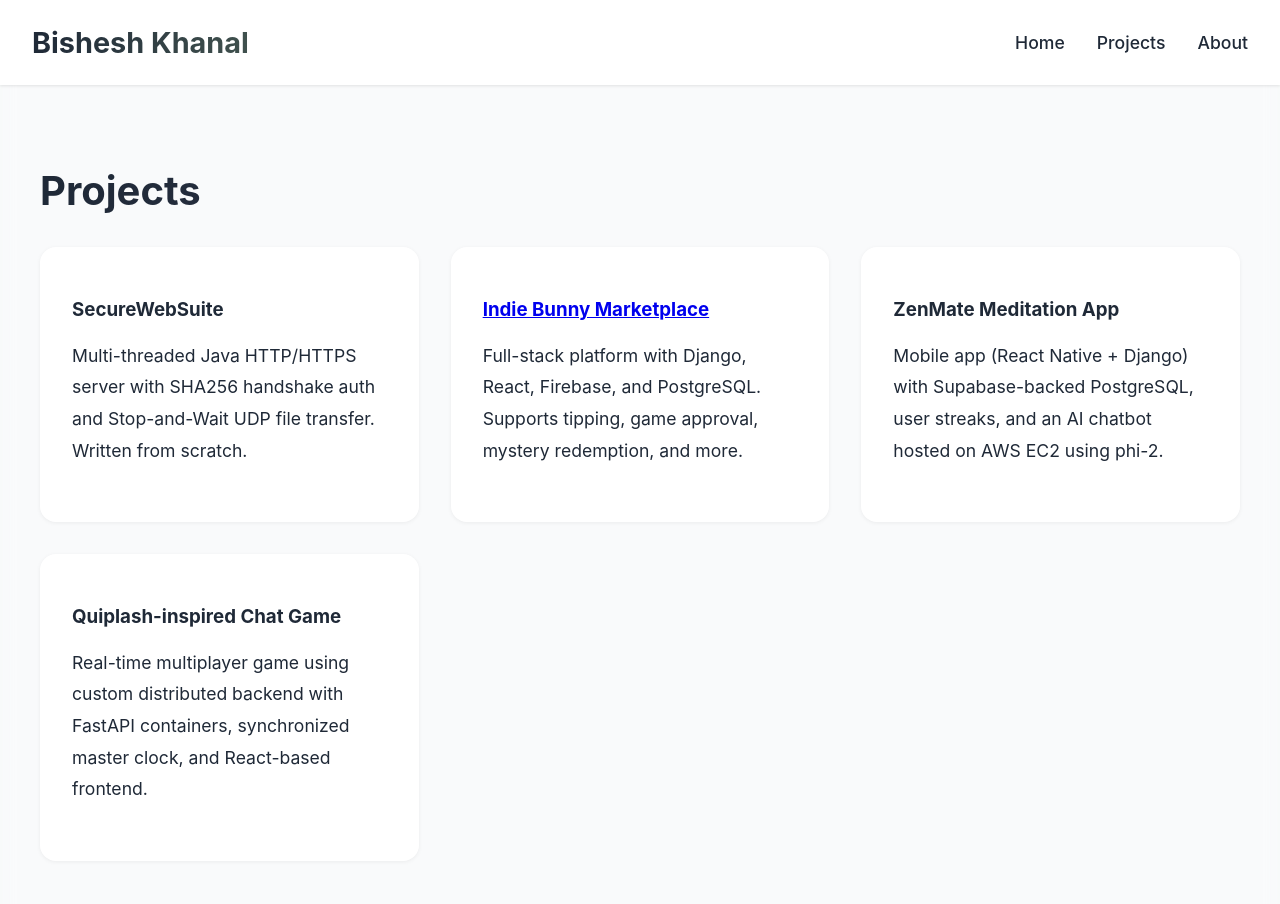
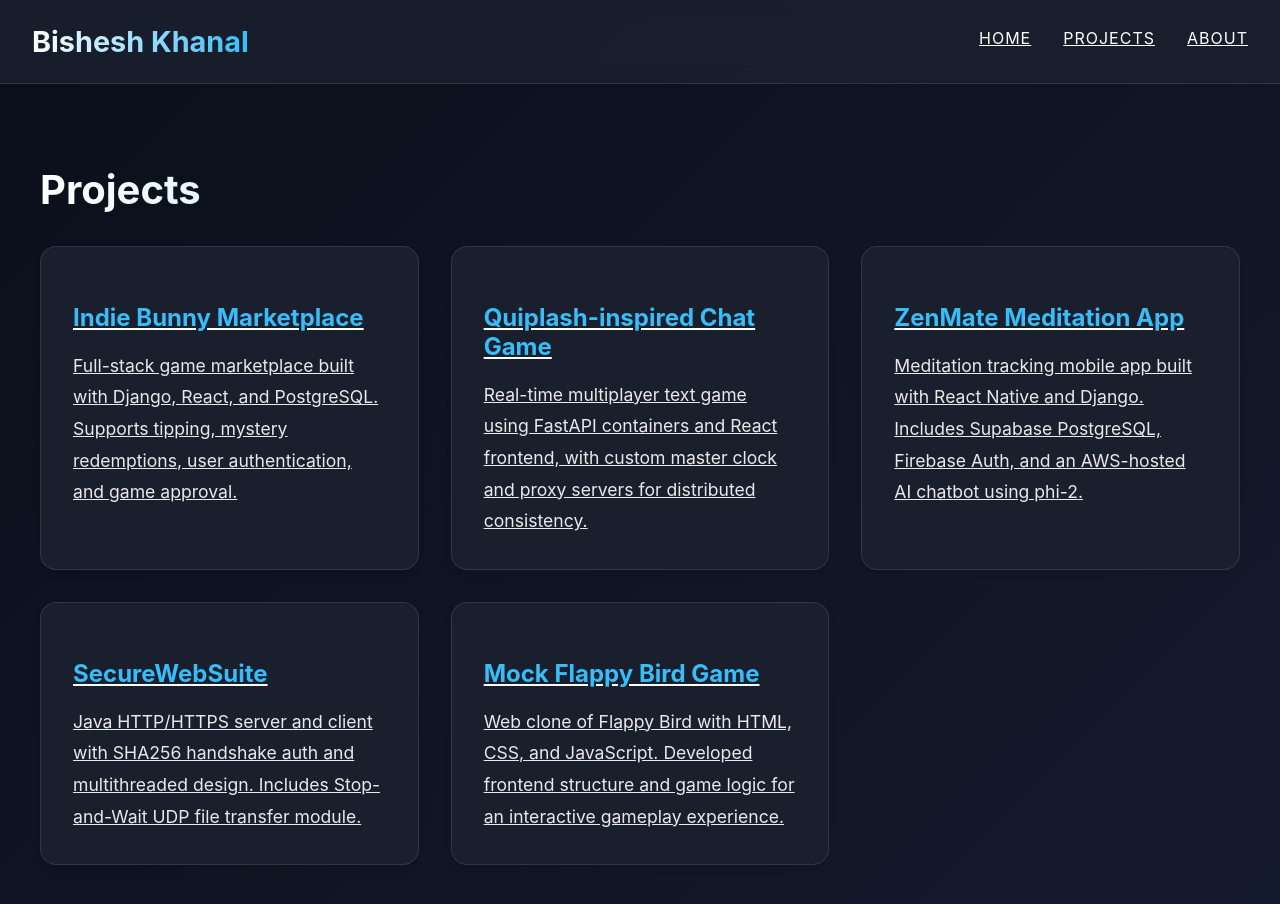
Before and after one commit to bisheshkhanal/bishesh-portfolio, a React (Create React App) app: page /projects in a window 1280 px wide. Shown: the top 904 px of the page. Built offline with nearby package versions, Linux system fonts and the light colour scheme.

Commit message:
More styling + Project details

```diff
--- a/src/App.css
+++ b/src/App.css
@@ -1,16 +1,26 @@
 :root {
-  --bg: #f9fafb;
-  --accent: #3f3d56;
-  --text-dark: #1f2937;
+  --background: #0a0f1a;
+  --card: #1a1f2e;
+  --accent: #38bdf8;
+  --text-light: #ffffff;
+  --text-muted: #94a3b8;
+  --hover: #60a5fa;
   --transition-timing: cubic-bezier(0.4, 0, 0.2, 1);
+}
+
+/* Reset background colors at highest level */
+html, body, #root {
+  background: var(--background);
+  color: var(--text-light);
+  min-height: 100vh;
 }
 
 body {
   margin: 0;
   font-family: 'Inter', -apple-system, BlinkMacSystemFont, sans-serif;
-  background: var(--bg);
-  color: var(--text-dark);
-  min-height: 100vh;
+  background: linear-gradient(135deg, var(--background), #141b2d);
+  background-image: radial-gradient(#1f2937 0.5px, transparent 0.5px);
+  background-size: 30px 30px;
 }
 
 .app-container {
@@ -18,10 +28,14 @@ body {
   backdrop-filter: blur(10px);
   opacity: 1;
   animation: fadeIn 0.3s var(--transition-timing);
+  background: linear-gradient(135deg, var(--background), #141b2d);
+  color: var(--text-light);
 }
 
+/* Update navbar to be more visible on dark background */
 .navbar {
-  background: rgba(255, 255, 255, 0.95);
+  background: rgba(26, 31, 46, 0.95);
+  color: var(--text-light);
   backdrop-filter: blur(10px);
   padding: 1.5rem 2rem;
   display: flex;
@@ -30,12 +44,13 @@ body {
   box-shadow: 0 1px 3px rgba(0, 0, 0, 0.1);
   transform: translateY(0);
   transition: transform 0.3s var(--transition-timing);
+  border-bottom: 1px solid rgba(255, 255, 255, 0.1);
 }
 
 .nav-brand {
   font-size: 1.8rem;
   font-weight: 700;
-  background: linear-gradient(90deg, var(--text-dark), #40514e);
+  background: linear-gradient(90deg, var(--text-light), var(--accent));
   -webkit-background-clip: text;
   -webkit-text-fill-color: transparent;
   margin: 0;
@@ -53,32 +68,17 @@ body {
 }
 
 .nav-link {
-  color: var(--text-dark);
-  text-decoration: none;
-  font-size: 1.1rem;
-  font-weight: 500;
-  position: relative;
-  padding: 0.5rem 0;
-  transition: color 0.3s ease;
-}
-
-.nav-link::after {
-  content: '';
-  position: absolute;
-  width: 0;
-  height: 2px;
-  bottom: 0;
-  left: 0;
-  background: var(--text-dark);
-  transition: width 0.2s ease;
+  text-transform: uppercase;
+  letter-spacing: 1px;
+  padding-bottom: 0.3rem;
+  border-bottom: 2px solid transparent;
+  transition: border 0.3s, color 0.3s;
+  color: var(--text-light);
 }
 
 .nav-link:hover {
-  color: #1f2937;
-}
-
-.nav-link:hover::after {
-  width: 100%;
+  border-bottom: 2px solid var(--accent);
+  color: var(--hover);
 }
 
 .main-content {
@@ -92,7 +92,7 @@ body {
 h2 {
   font-size: 2.5rem;
   margin-bottom: 2rem;
-  background: linear-gradient(90deg, var(--text-dark), var(--accent));
+  background: linear-gradient(90deg, var(--text-light), var(--accent));
   -webkit-background-clip: text;
   -webkit-text-fill-color: transparent;
 }
@@ -101,6 +101,8 @@ p {
   font-size: 1.1rem;
   line-height: 1.8;
   margin-bottom: 1.5rem;
+  color: var(--text-light);
+  opacity: 0.9;
 }
 
 section {
@@ -118,16 +120,42 @@ section {
 }
 
 .project-card {
-  background: #ffffff;
+  background: var(--card);
+  color: var(--text-light);
   border-radius: 1rem;
   padding: 2rem;
-  box-shadow: 0 1px 4px rgba(0, 0, 0, 0.06);
+  backdrop-filter: blur(10px);
+  border: 1px solid rgba(255, 255, 255, 0.1);
   transition: all 0.3s ease-in-out;
+  box-shadow: 0 4px 6px rgba(0, 0, 0, 0.1);
+}
+
+.project-card h3 {
+  color: var(--accent);
+  margin-bottom: 1rem;
+  font-size: 1.5rem;
+}
+
+.project-card p {
+  color: var(--text-light);
+  opacity: 0.9;
+  margin-bottom: 0;
 }
 
 .project-card:hover {
-  transform: translateY(-4px);
-  box-shadow: 0 8px 20px rgba(0, 0, 0, 0.1);
+  transform: translateY(-6px);
+  box-shadow: 0 8px 30px rgba(0, 0, 0, 0.25);
+  border-color: var(--accent);
+}
+
+.project-card a {
+  color: var(--accent);
+  text-decoration: none;
+  transition: color 0.2s ease;
+}
+
+.project-card a:hover {
+  color: var(--hover);
 }
 
 /* Animations */
--- a/src/App.js
+++ b/src/App.js
@@ -5,8 +5,23 @@ import Home from './pages/Home';
 import Projects from './pages/Projects';
 import About from './pages/About';
 import './App.css';
+import { useEffect } from 'react';
+import ProjectDetail from './pages/ProjectDetail';
 
 function App() {
+  useEffect(() => {
+    const revealElements = document.querySelectorAll('.reveal');
+    const observer = new IntersectionObserver(entries => {
+      entries.forEach(entry => {
+        if (entry.isIntersecting) {
+          entry.target.classList.add('active');
+        }
+      });
+    });
+
+    revealElements.forEach(el => observer.observe(el));
+  }, []);
+
   return (
     <Router>
       <div className="app-container">
@@ -22,6 +37,7 @@ function App() {
           <Routes>
             <Route path="/" element={<Home />} />
             <Route path="/projects" element={<Projects />} />
+            <Route path="/projects/:id" element={<ProjectDetail />} />
             <Route path="/about" element={<About />} />
           </Routes>
         </main>
--- /dev/null
+++ b/src/data/projectsData.js
@@ -0,0 +1,54 @@
+const projects = [
+  {
+    id: "indie-bunny",
+    title: "Indie Bunny Marketplace",
+    description:
+      "Full-stack game marketplace built with Django, React, and PostgreSQL. Supports tipping, mystery redemptions, user authentication, and game approval.",
+    technologies: ["React", "Django", "PostgreSQL", "Firebase", "Supabase", "Render", "Vercel"],
+    images: [], // 🔶 Add screenshots if available
+    demoLink: "https://indie-bunny-marketplace.vercel.app/home",
+    repoLink: "https://github.com/bisheshkhanal/Indie-Bunny-Marketplace",
+  },
+  {
+    id: "quiplash-chat-game",
+    title: "Quiplash-inspired Chat Game",
+    description:
+      "Real-time multiplayer text game using FastAPI containers and React frontend, with custom master clock and proxy servers for distributed consistency.",
+    technologies: ["FastAPI", "React", "Docker", "Distributed Systems"],
+    images: [], // 🔶 Add screenshots
+    demoLink: null,
+    repoLink: "https://github.com/bisheshkhanal/Distributed-Chat-Game",
+  },
+  {
+    id: "zenmate-app",
+    title: "ZenMate Meditation App",
+    description:
+      "Meditation tracking mobile app built with React Native and Django. Includes Supabase PostgreSQL, Firebase Auth, and an AWS-hosted AI chatbot using phi-2.",
+    technologies: ["React Native", "Expo", "Django", "PostgreSQL", "Supabase", "AWS", "phi-2"],
+    images: [],
+    demoLink: null,
+    repoLink: null,
+  },
+  {
+    id: "securewebsuite",
+    title: "SecureWebSuite",
+    description:
+      "Java HTTP/HTTPS server and client with SHA256 handshake auth and multithreaded design. Includes Stop-and-Wait UDP file transfer module.",
+    technologies: ["Java", "Multithreading", "TLS", "Networking", "SHA256"],
+    images: [],
+    demoLink: null,
+    repoLink: "https://github.com/bisheshkhanal/SecureWebSuite",
+  },
+  {
+    id: "flappy-bird-clone",
+    title: "Mock Flappy Bird Game",
+    description:
+      "Web clone of Flappy Bird with HTML, CSS, and JavaScript. Developed frontend structure and game logic for an interactive gameplay experience.",
+    technologies: ["HTML", "CSS", "JavaScript"],
+    images: [], // 🔶 Screenshots or gameplay GIF?
+    demoLink: null,
+    repoLink: "https://github.com/pranabmainali/Flappy_Bird_Game",
+  }
+];
+
+export default projects;
--- a/src/pages/Home.js
+++ b/src/pages/Home.js
@@ -10,7 +10,7 @@ export default function Home() {
           passionate about learning how to build secure, scalable systems and full-stack applications.
         </p>
         <p>
-          I like projects that go beyond CRUD — things with real protocols, networking,
+          I like learning how to build projects that go beyond CRUD and code that involves real protocols, networking,
           distributed logic, or low-level control. I also strive to create real solutions to real-world problems, through my projects.
         </p>
       </div>
--- /dev/null
+++ b/src/pages/ProjectDetail.js
@@ -0,0 +1,45 @@
+// src/pages/ProjectDetail.js
+
+import { useParams } from 'react-router-dom';
+import projects from '../data/projectsData';
+
+export default function ProjectDetail() {
+  const { id } = useParams();
+  const project = projects.find(p => p.id === id);
+
+  if (!project) return <div>Project not found.</div>;
+
+  return (
+    <section>
+      <h2>{project.title}</h2>
+      <p>{project.description}</p>
+      <div style={{ marginTop: '1.5rem' }}>
+        <strong>Technologies:</strong>
+        <ul>
+          {project.technologies.map((tech, i) => (
+            <li key={i}>{tech}</li>
+          ))}
+        </ul>
+      </div>
+      {project.images.length > 0 && (
+        <div style={{ display: 'flex', gap: '1rem', flexWrap: 'wrap', marginTop: '1rem' }}>
+          {project.images.map((src, idx) => (
+            <img key={idx} src={src} alt={`${project.title} screenshot ${idx + 1}`} width="300" />
+          ))}
+        </div>
+      )}
+      <div style={{ marginTop: '1.5rem' }}>
+        {project.demoLink && (
+          <a href={project.demoLink} target="_blank" rel="noopener noreferrer" className="nav-link">
+            Live Demo
+          </a>
+        )}
+        {project.repoLink && (
+          <a href={project.repoLink} target="_blank" rel="noopener noreferrer" className="nav-link" style={{ marginLeft: '1rem' }}>
+            Source Code
+          </a>
+        )}
+      </div>
+    </section>
+  );
+}
--- a/src/pages/Projects.js
+++ b/src/pages/Projects.js
@@ -1,50 +1,19 @@
 // src/pages/Projects.js
+
+import { Link } from 'react-router-dom';
+import projects from '../data/projectsData';
 
 export default function Projects() {
   return (
     <section>
       <h2>Projects</h2>
       <div className="project-grid">
-        <div className="project-card">
-          <h3>SecureWebSuite</h3>
-          <p>
-            Multi-threaded Java HTTP/HTTPS server with SHA256 handshake auth
-            and Stop-and-Wait UDP file transfer. Written from scratch.
-          </p>
-        </div>
-
-        <div className="project-card">
-          <h3>
-            <a
-              href="https://indie-bunny-marketplace.vercel.app/home"
-              target="_blank"
-              rel="noopener noreferrer"
-              className="hover:opacity-80 transition-opacity"
-            >
-              Indie Bunny Marketplace
-            </a>
-          </h3>
-          <p>
-            Full-stack platform with Django, React, Firebase, and PostgreSQL.
-            Supports tipping, game approval, mystery redemption, and more.
-          </p>
-        </div>
-
-        <div className="project-card">
-          <h3>ZenMate Meditation App</h3>
-          <p>
-            Mobile app (React Native + Django) with Supabase-backed PostgreSQL,
-            user streaks, and an AI chatbot hosted on AWS EC2 using phi-2.
-          </p>
-        </div>
-
-        <div className="project-card">
-          <h3>Quiplash-inspired Chat Game</h3>
-          <p>
-            Real-time multiplayer game using custom distributed backend with FastAPI containers,
-            synchronized master clock, and React-based frontend.
-          </p>
-        </div>
+        {projects.map(project => (
+          <Link to={`/projects/${project.id}`} className="project-card" key={project.id}>
+            <h3>{project.title}</h3>
+            <p>{project.description}</p>
+          </Link>
+        ))}
       </div>
     </section>
   );
```
Also changed, not shown: src/pages/About.js (+4 -13 lines).
